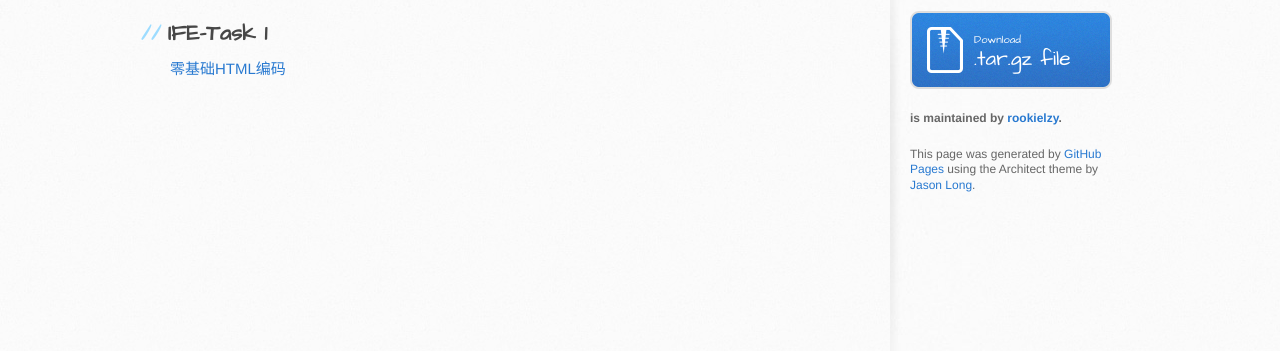
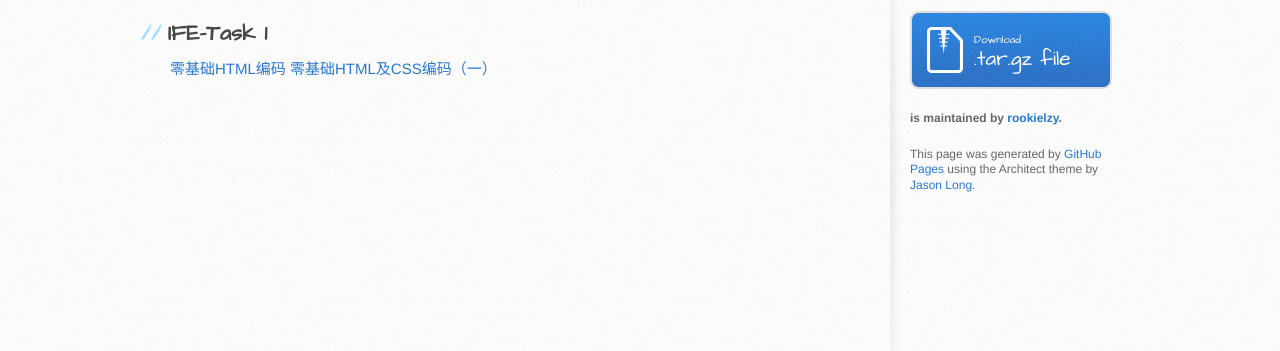
Before and after one commit to rookielzy/blog, a plain HTML site: page index.html in a window 1280 px wide. Shown: the part 321-672 px from the top of the page. Drawn offline with Linux system fonts and the light colour scheme.

Commit message:
push-to-index

```diff
--- a/index.html
+++ b/index.html
@@ -34,6 +34,7 @@
 <p>All my life I have to fight</p>
 <h2>IFE-Task 1</h2>
 <a href=".\ife-task\task-1\1.html">零基础HTML编码</a>
+<a href=".\ife-task\task-1\2.html">零基础HTML及CSS编码（一）</a>
         </section>
 
         <aside id="sidebar">
```
